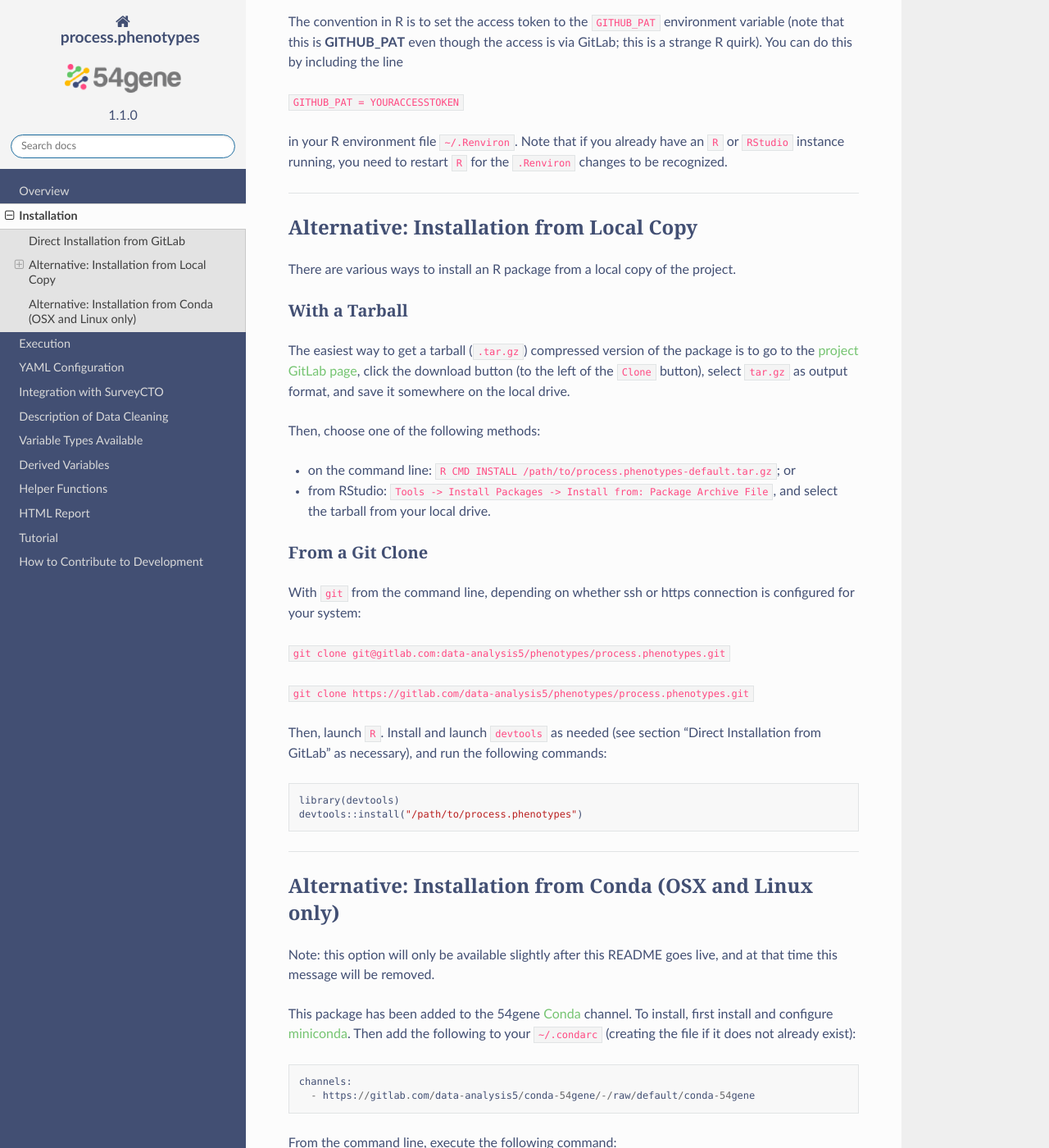
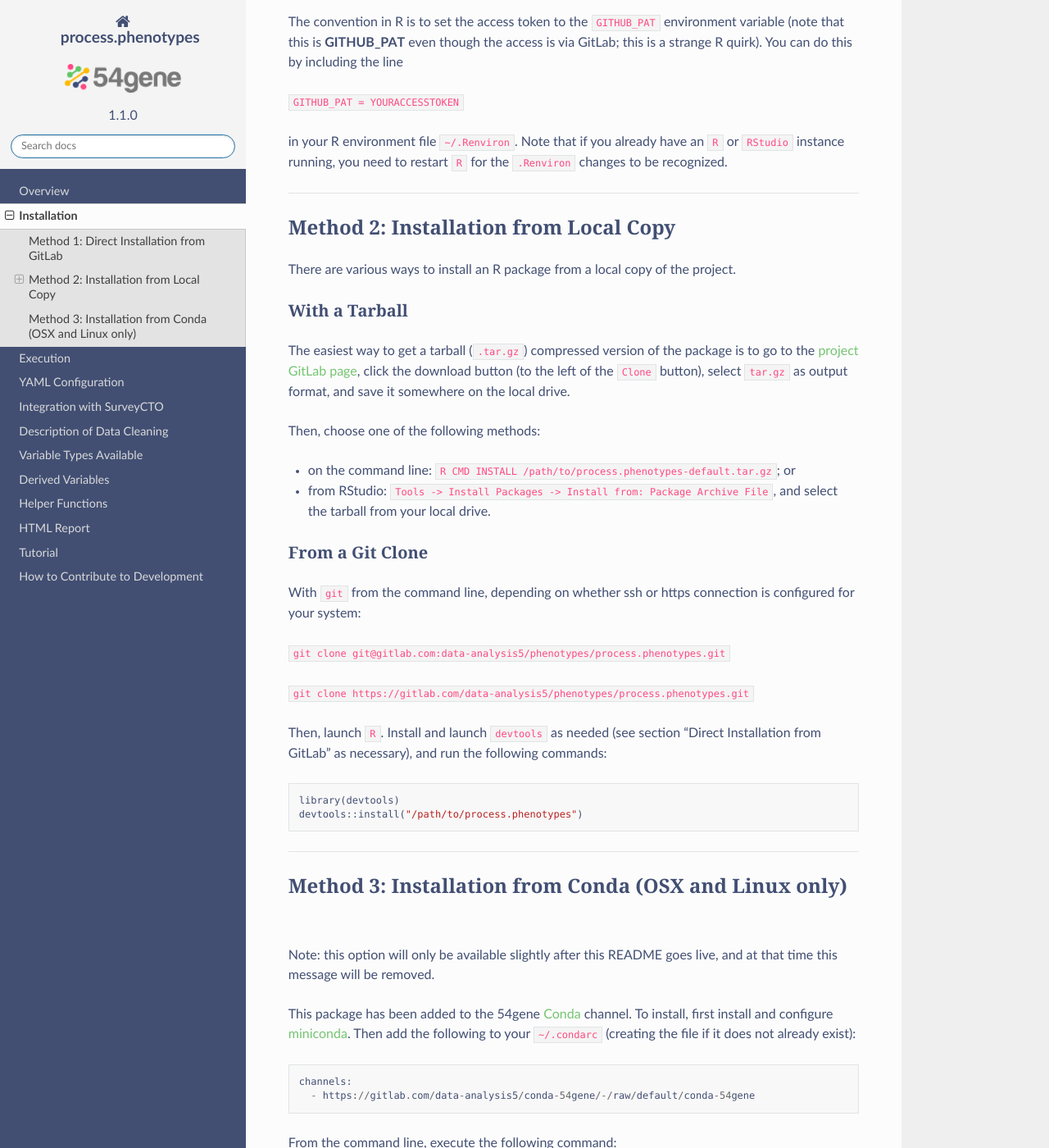
Before and after one commit to bballew/process.phenotypes, a Sphinx documentation site: the page built from docs/source/installation.md, in a window 1280 px wide and 1400 px high, scrolled down 554 px. Shown: the whole window at 82% size. Built offline with Sphinx 7.4.7 and the Read the Docs theme 2.0.0, drawn with Linux system fonts in a browser that asks for light colours; some of the changed text lies outside the part shown.

Commit message:
docs: change footer for docs

```diff
--- /dev/null
+++ b/docs/source/_templates/footer.html
@@ -0,0 +1,60 @@
+<footer>
+  {%- if (theme_prev_next_buttons_location == 'bottom' or theme_prev_next_buttons_location == 'both') and (next or prev) %}
+    {#- Translators: This is an ARIA section label for the footer section of the page. -#}
+    <div class="rst-footer-buttons" role="navigation" aria-label="{{ _('Footer') }}">
+      {%- if prev %}
+        <a href="{{ prev.link|e }}" class="btn btn-neutral float-left" title="{{ prev.title|striptags|e }}" accesskey="p" rel="prev"><span class="fa fa-arrow-circle-left" aria-hidden="true"></span> {{ _('Previous') }}</a>
+      {%- endif %}
+      {%- if next %}
+        <a href="{{ next.link|e }}" class="btn btn-neutral float-right" title="{{ next.title|striptags|e }}" accesskey="n" rel="next">{{ _('Next') }} <span class="fa fa-arrow-circle-right" aria-hidden="true"></span></a>
+      {%- endif %}
+    </div>
+  {%- endif %}
+
+  <hr/>
+
+  <div role="contentinfo">
+  {%- block contentinfo %}
+    <p>
+    {%- if show_copyright %}
+      {%- if hasdoc('copyright') %}
+        {%- trans path=pathto('copyright'), copyright=copyright|e %}&#169; <a href="{{ path }}">Copyright</a> {{ copyright }}.{% endtrans %}
+      {%- else %}
+        {%- trans copyright=copyright|e %}&#169; Copyright {{ copyright }}.{% endtrans %}
+      {%- endif %}
+    {%- endif %}
+
+    {%- if build_id and build_url %}
+      <span class="build">
+        {#- Translators: Build is a noun, not a verb -#}
+        {%- trans %}Build{% endtrans -%}
+        <a href="{{ build_url }}">{{ build_id }}</a>.
+      </span>
+    {%- elif commit %}
+      <span class="commit">
+        {#- Translators: the phrase "revision" comes from Git, referring to a commit #}
+        {%- trans %}Revision{% endtrans %} <code>{{ commit }}</code>.
+      </span>
+    {%- endif %}
+    {%- if last_updated %}
+      <span class="lastupdated">
+        {%- trans last_updated=last_updated|e %}Last updated on {{ last_updated }}.{% endtrans %}
+      </span>
+    {%- endif -%}
+
+    </p>
+  {%- endblock %}
+  </div>
+
+  {% if show_sphinx %}
+    {%- set sphinx_web = '<a href="https://www.sphinx-doc.org/">Sphinx</a>' %}
+    {%- set readthedocs_web = '<a href="https://readthedocs.org">Read the Docs</a>'  %}
+    {#- Translators: the variable "sphinx_web" is a link to the Sphinx project documentation with the text "Sphinx" #}
+    {%- trans sphinx_web=sphinx_web, readthedocs_web=readthedocs_web %}Built with {{ sphinx_web }}{% endtrans %}
+    {#- Translators: "theme" refers to a theme for Sphinx, which alters the appearance of the generated documenation #}
+    {#- Translators: this is always used as "provided by Read the Docs", and should not imply Read the Docs is an author of the generated documentation. #}
+    {% trans %}{% endtrans %}
+  {% endif %}
+
+  {%- block extrafooter %} {% endblock %}
+</footer>
--- a/docs/source/conf.py
+++ b/docs/source/conf.py
@@ -5,6 +5,7 @@
 project = "process.phenotypes"
 version = "1.1.0"
 
+templates_path = ['_templates']
 html_static_path = ['_static']
 html_css_files = ['custom.css']
 
--- a/docs/source/installation.md
+++ b/docs/source/installation.md
@@ -1,6 +1,6 @@
 # Installation
 
-## Direct Installation from GitLab
+## Method 1: Direct Installation from GitLab
 
 R has the capacity to install packages directly from GitLab.
 
@@ -33,7 +33,7 @@
 
 ------------------
 
-## Alternative: Installation from Local Copy
+## Method 2: Installation from Local Copy
 
 There are various ways to install an R package from a local copy of the project.
 
@@ -68,7 +68,7 @@
 
 ------------------
 
-## Alternative: Installation from Conda (OSX and Linux only)
+## Method 3: Installation from Conda (OSX and Linux only)
 
 Note: this option will only be available slightly after this README goes live, and at that
 time this message will be removed.
```
Also changed, not shown: docs/source/overview.md (+2 -0 lines), docs/source/report.md (+1 -1 lines), docs/source/yaml_config.md (+2 -2 lines), 2 other files.
